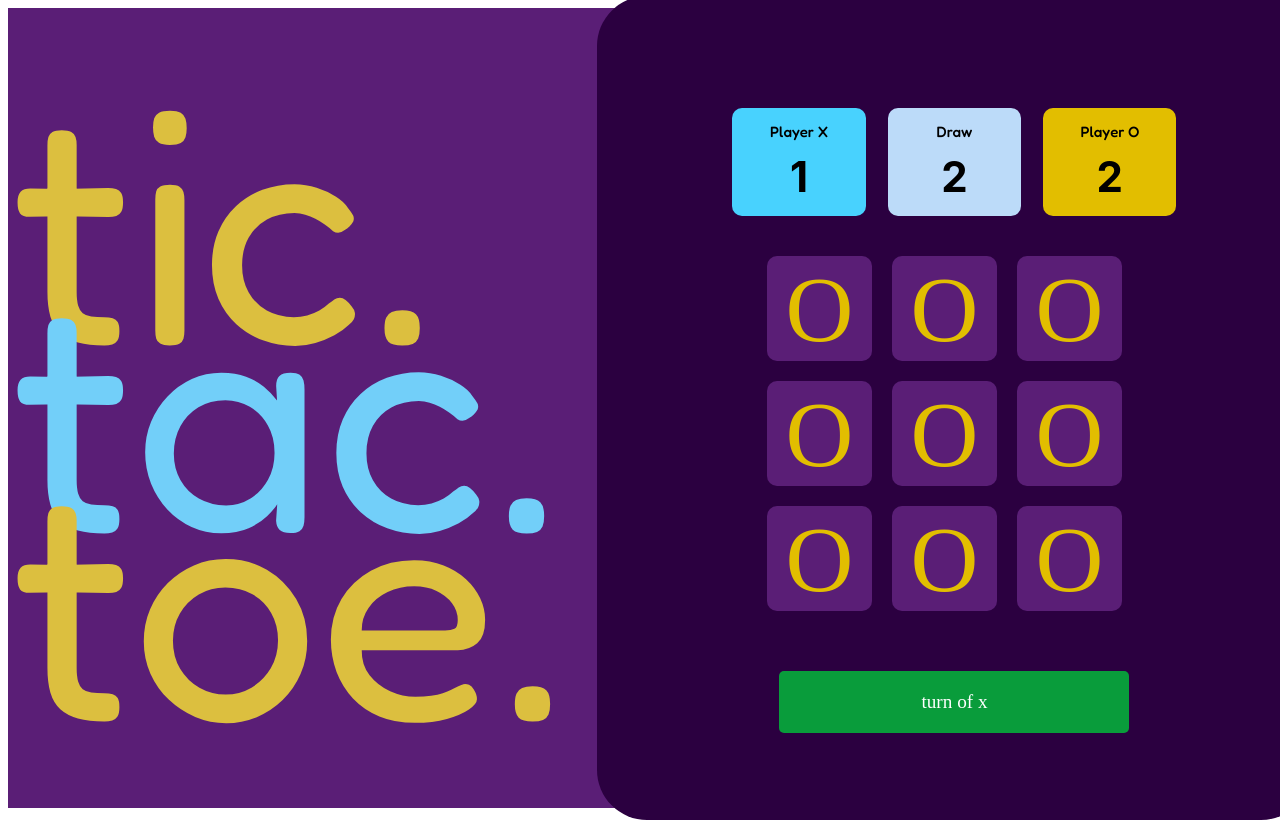
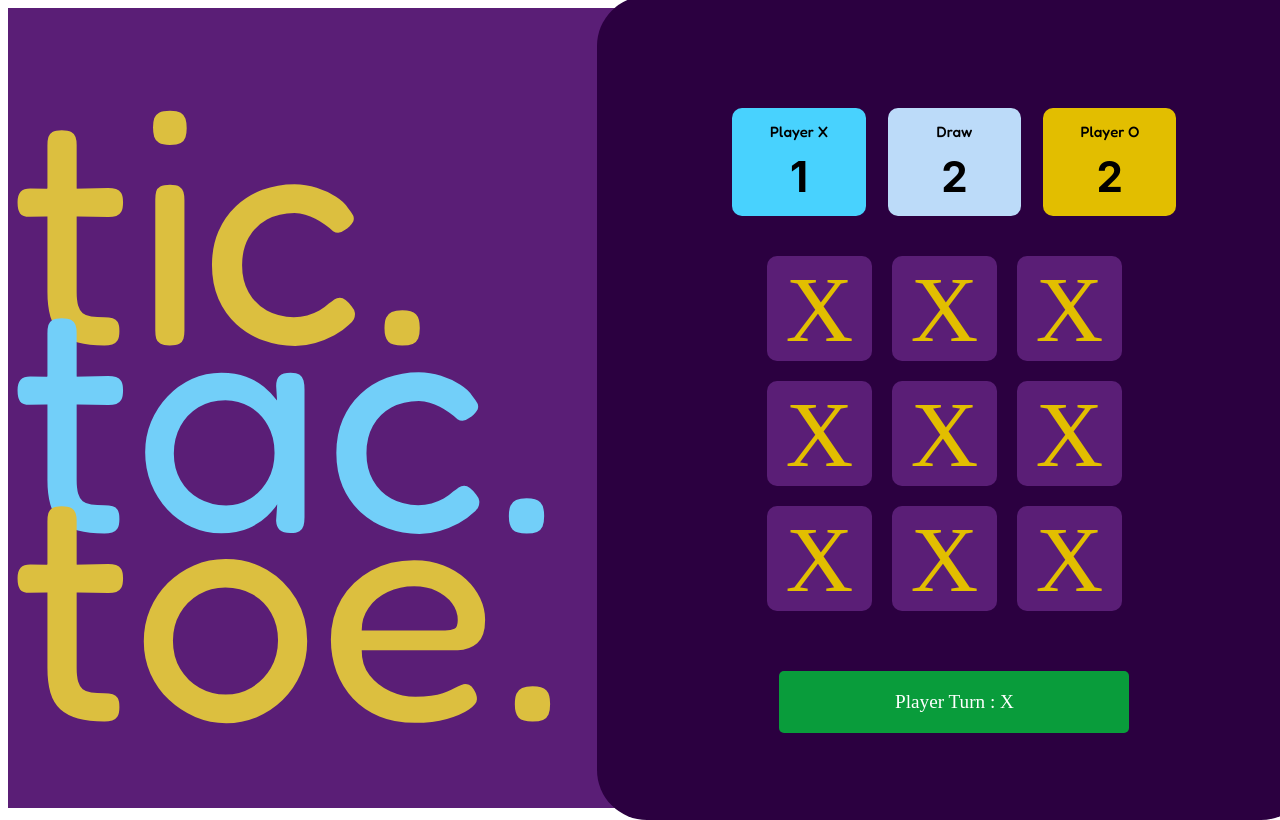
Before and after one commit to PranitaJainB/InfiniteTicTacToe, a React (Vite) app in the folder TicTacToe/: page / in a window 1280 px wide. Both pictures are taken after a click on the button "Start Game". Shown: the top 820 px of the page. Built offline with nearby package versions, Linux system fonts and the light colour scheme.

Commit message:
components created to minimalist

```diff
--- /dev/null
+++ b/TicTacToe/src/components/Cell.jsx
@@ -0,0 +1,36 @@
+import React from "react";
+import PropTypes from "prop-types";
+import { styled } from "styled-components";
+
+const CellBox = (props) => {
+  return (
+    <Cell>
+      <EnterChoiceTxt {...props}>X</EnterChoiceTxt>
+    </Cell>
+  );
+};
+
+const Cell = styled.div`
+  display: flex;
+  height: 105px;
+  width: 105px;
+  background-color: #43115b;
+  margin-right: 20px;
+  color: #dcbf3f;
+  align-items: center;
+  justify-content: center;
+  border-radius: 10px;
+  background: #5a1e76;
+`;
+
+const EnterChoiceTxt = styled.div`
+  color: var(--g21-color, #e2be00);
+  text-align: center;
+  font-family: "Fredoka One";
+  font-size: 94px;
+  font-style: normal;
+  font-weight: 400;
+  line-height: normal;
+`;
+
+export default CellBox;
--- a/TicTacToe/src/components/GridBox.jsx
+++ b/TicTacToe/src/components/GridBox.jsx
@@ -1,72 +1,20 @@
-import React from 'react'
-import { styled } from 'styled-components';
+import React, { useState } from "react";
+import { styled } from "styled-components";
+import RowBox from "./RowBox";
 
 const GridBox = () => {
+  const [gridArr, setgridArr] = useState(Array(9).fill(null));
+  const ids = [0, 1, 2];
+  const clickHandler = (cellID) => {
+    alert(`${cellID} clicked`);
+  };
   return (
     <div>
-    <Row>
-      <Cell>
-        <EnterChoiceTxt>O</EnterChoiceTxt>
-      </Cell>
-      <Cell>
-        <EnterChoiceTxt>O</EnterChoiceTxt>
-      </Cell>
-      <Cell>
-        <EnterChoiceTxt>O</EnterChoiceTxt>
-      </Cell>
-    </Row>
-    <Row>
-      <Cell>
-        <EnterChoiceTxt>O</EnterChoiceTxt>
-      </Cell>
-      <Cell>
-        <EnterChoiceTxt>O</EnterChoiceTxt>
-      </Cell>
-      <Cell>
-        <EnterChoiceTxt>O</EnterChoiceTxt>
-      </Cell>
-    </Row>
-    <Row>
-      <Cell>
-        <EnterChoiceTxt>O</EnterChoiceTxt>
-      </Cell>
-      <Cell>
-        <EnterChoiceTxt>O</EnterChoiceTxt>
-      </Cell>
-      <Cell>
-        <EnterChoiceTxt>O</EnterChoiceTxt>
-      </Cell>
-    </Row>
-  </div>
-  )
-}
+      {ids.map((rowId) => {
+        return <RowBox key={rowId} id={rowId} />;
+      })}
+    </div>
+  );
+};
 
-export default GridBox
-
-const Row = styled.div`
-  display: flex;
-  margin-bottom: 20px;
-`;
-
-const Cell = styled.div`
-  display: flex;
-  height: 105px;
-  width: 105px;
-  background-color: #43115b;
-  margin-right: 20px;
-  color: #dcbf3f;
-  align-items: center;
-  justify-content: center;
-  border-radius: 10px;
-  background: #5a1e76;
-`;
-
-const EnterChoiceTxt = styled.div`
-  color: var(--g21-color, #e2be00);
-  text-align: center;
-  font-family: "Fredoka One";
-  font-size: 94px;
-  font-style: normal;
-  font-weight: 400;
-  line-height: normal;
-`;
+export default GridBox;
--- a/TicTacToe/src/components/PlayGame.jsx
+++ b/TicTacToe/src/components/PlayGame.jsx
@@ -3,19 +3,34 @@ import Score from "./Score";
 import GridBox from "./GridBox";
 import Button_ from "./Button_";
 import ColorfulText from "./ColorfulText";
+import { useState } from "react";
 
 const PlayGame = () => {
+  const [score, setScore] = useState(new Array(3).fill(0));
+  const [grid, setGrid] = useState(new Array(9).fill(null));
+  const [playerXTurn, setPlayerXTurn] = useState(true);
+
   return (
     <Container>
       <ColorfulText />
       <TicTacToe>
-        <Score />
-        <GridBox />
-        <Toast>turn of x</Toast>
+        <Score score={score} />
+        <GridBox grid={grid} playerXTurn={playerXTurn} />
+        <Toast>Player Turn : X</Toast>
       </TicTacToe>
       <Buttons>
-        <Button_ onClick={()=>{alert("play clicked")}} btnLbl={"Play Again"} />
-        <Button_ onClick={()=>{alert("Reset clicked")}} btnLbl={"Reset Score"} />
+        <Button_
+          onClick={() => {
+            alert("play clicked");
+          }}
+          btnLbl={"Play Again"}
+        />
+        <Button_
+          onClick={() => {
+            alert("Reset clicked");
+          }}
+          btnLbl={"Reset Score"}
+        />
       </Buttons>
     </Container>
   );
--- /dev/null
+++ b/TicTacToe/src/components/RowBox.jsx
@@ -0,0 +1,20 @@
+import React from "react";
+import PropTypes from "prop-types";
+import { styled } from "styled-components";
+import CellBox from "./Cell";
+
+const RowBox = ({id}) => {
+  const ids = [0,1,2]
+  return (
+    <Row>
+      {ids.map((cellId)=><CellBox key={cellId} id={`${id}${cellId}`}/>)}
+    </Row>
+  );
+};
+
+export default RowBox;
+
+const Row = styled.div`
+  display: flex;
+  margin-bottom: 20px;
+`;
```
Also changed, not shown: 1 other file (tests, documents, lock files or other folders).
